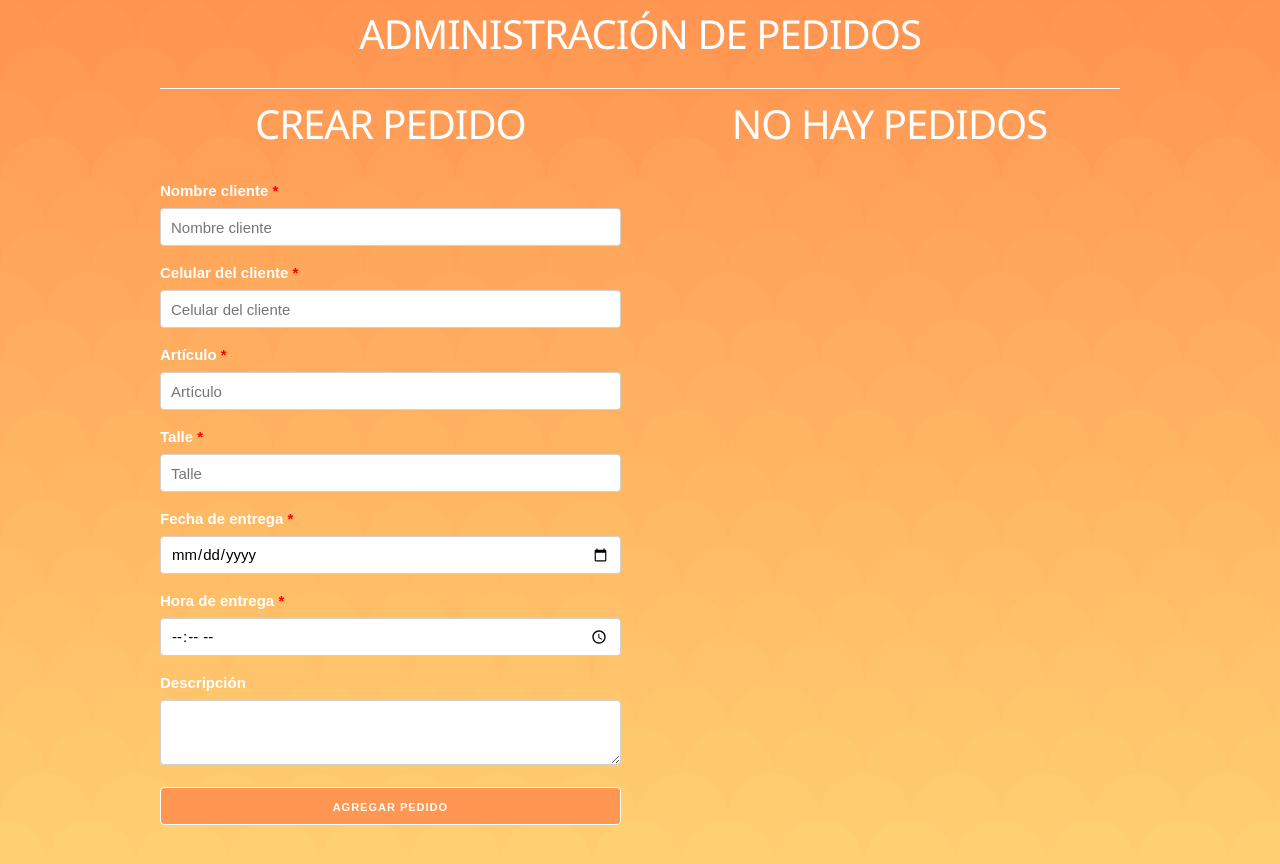
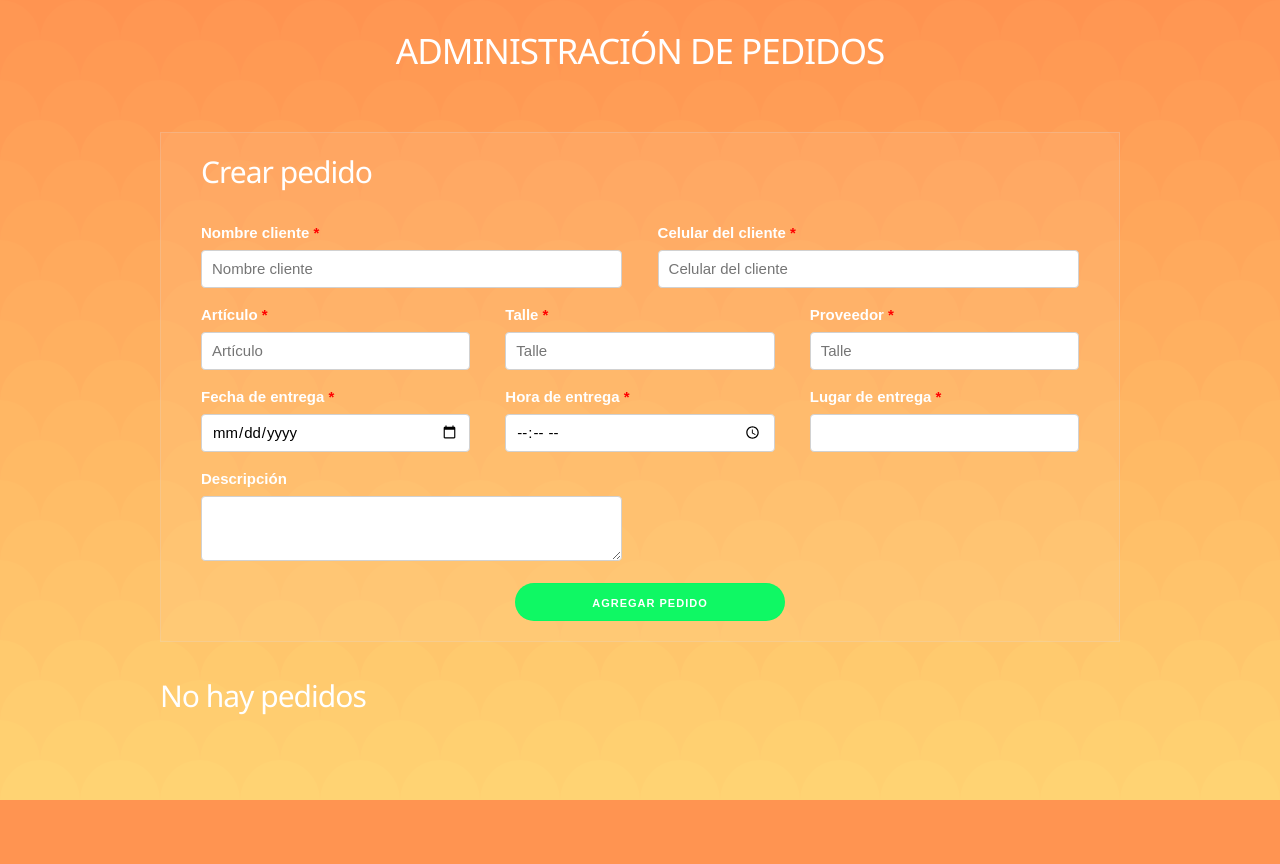
Before and after one commit to FrancoBrizuela01/pedidos-react, a React (Create React App) app: page /formulario in a window 1280 px wide. Shown: the top 864 px of the page. After the commit the page ends 800 px from the top, so only its background shows below. Built offline with nearby package versions, Linux system fonts and the light colour scheme.

Commit message:
cambio de diseño y agregaciones en el input

```diff
--- a/src/App.js
+++ b/src/App.js
@@ -39,11 +39,11 @@ function App() {
       </div>
 
       <div className="container">
-        <div className="row">
-          <div className="one-half column">
+        {/* <div className="row"> */}
+        {/* <div className="one-half column"> */}
         <Formulario crearPedido={crearPedido} />
-          </div>
-          <div className="one-half column">
+        {/* </div> */}
+        {/* <div className="one-half column"> */}
         <h2>{titulo}</h2>
         {pedidos.map((pedido) => (
           <Pedido
@@ -52,8 +52,8 @@ function App() {
             eliminarPedido={eliminarPedido}
           />
         ))}
-          </div>
-        </div>
+        {/* </div> */}
+        {/* </div> */}
       </div>
     </>
   );
--- a/src/components/Formulario.js
+++ b/src/components/Formulario.js
@@ -8,8 +8,10 @@ const Formulario = ({ crearPedido }) => {
     celular: "",
     articulo: "",
     talle: "",
+    proveedor: "",
     fecha: "",
     hora: "",
+    lugar: "",
     descripcion: "",
   });
 
@@ -22,8 +24,17 @@ const Formulario = ({ crearPedido }) => {
     });
   };
 
-  const { cliente, celular, articulo, talle, fecha, hora, descripcion } =
-    pedido;
+  const {
+    cliente,
+    celular,
+    articulo,
+    talle,
+    proveedor,
+    fecha,
+    hora,
+    lugar,
+    descripcion,
+  } = pedido;
 
   const submitPedido = (e) => {
     e.preventDefault();
@@ -33,8 +44,10 @@ const Formulario = ({ crearPedido }) => {
       celular.trim() === "" ||
       articulo.trim() === "" ||
       talle.trim() === "" ||
+      proveedor.trim() === "" ||
       fecha.trim() === "" ||
-      hora.trim() === ""
+      hora.trim() === "" ||
+      lugar.trim() === ""
     ) {
       actualizarError(true);
       return;
@@ -51,16 +64,16 @@ const Formulario = ({ crearPedido }) => {
       celular: "",
       articulo: "",
       talle: "",
+      proveedor: "",
       fecha: "",
       hora: "",
+      lugar: "",
       descripcion: "",
     });
   };
 
   return (
     <>
-      <h2>Crear pedido</h2>
-
       {error ? (
         <p className="alerta-error">
           Es necesario completar los campos obligatorios (*)
@@ -68,6 +81,9 @@ const Formulario = ({ crearPedido }) => {
       ) : null}
 
       <form onSubmit={submitPedido}>
+        <h2>Crear pedido</h2>
+        <div class="row">
+          <div class="six columns">
             <label>
               Nombre cliente <span>*</span>
             </label>
@@ -79,7 +95,9 @@ const Formulario = ({ crearPedido }) => {
               onChange={actualizarState}
               value={cliente}
             />
+          </div>
 
+          <div class="six columns">
             <label>
               Celular del cliente <span>*</span>
             </label>
@@ -91,7 +109,11 @@ const Formulario = ({ crearPedido }) => {
               onChange={actualizarState}
               value={celular}
             />
+          </div>
+        </div>
 
+        <div className="row">
+          <div class="four columns">
             <label>
               Artículo <span>*</span>
             </label>
@@ -103,7 +125,9 @@ const Formulario = ({ crearPedido }) => {
               onChange={actualizarState}
               value={articulo}
             />
+          </div>
 
+          <div class="four columns">
             <label>
               Talle <span>*</span>
             </label>
@@ -115,7 +139,25 @@ const Formulario = ({ crearPedido }) => {
               onChange={actualizarState}
               value={talle}
             />
+          </div>
 
+          <div class="four columns">
+            <label>
+              Proveedor <span>*</span>
+            </label>
+            <input
+              type="text"
+              name="proveedor"
+              className="u-full-width"
+              placeholder="Talle"
+              onChange={actualizarState}
+              value={proveedor}
+            />
+          </div>
+        </div>
+
+        <div className="row">
+          <div class="four columns">
             <label>
               Fecha de entrega <span>*</span>
             </label>
@@ -126,7 +168,9 @@ const Formulario = ({ crearPedido }) => {
               onChange={actualizarState}
               value={fecha}
             />
+          </div>
 
+          <div class="four columns">
             <label>
               Hora de entrega <span>*</span>
             </label>
@@ -137,7 +181,24 @@ const Formulario = ({ crearPedido }) => {
               onChange={actualizarState}
               value={hora}
             />
+          </div>
 
+          <div class="four columns">
+            <label>
+              Lugar de entrega <span>*</span>
+            </label>
+            <input
+              type="text"
+              name="lugar"
+              className="u-full-width"
+              onChange={actualizarState}
+              value={lugar}
+            />
+          </div>
+        </div>
+
+        <div className="row">
+          <div className="six columns">
             <label>Descripción</label>
             <textarea
               className="u-full-width"
@@ -145,10 +206,16 @@ const Formulario = ({ crearPedido }) => {
               onChange={actualizarState}
               value={descripcion}
             ></textarea>
+          </div>
+        </div>
 
-        <button type="submit" className="u-full-width button-primary">
+        <div className="row">
+          <div className="four columns offset-by-four ">
+            <button type="submit" className="u-full-width button-primary ">
               Agregar Pedido
             </button>
+          </div>
+        </div>
       </form>
     </>
   );
--- a/src/components/Pedido.js
+++ b/src/components/Pedido.js
@@ -5,10 +5,14 @@ const Pedido = ({ pedido, eliminarPedido }) => {
   const url = `https://wa.me/54${pedido.celular}?text=${msj}`;
 
   return (
-    <div className="pedido">
+    <div class="row">
+      <div class="eight columns offset-by-two">
+        <div className="pedido" id="pedido">
+          <div class="seven columns">
             <p>
               Cliente:<span> {pedido.cliente} </span>
             </p>
+
             <p>
               Celular:<span> {pedido.celular}</span>
               <a
@@ -20,12 +24,20 @@ const Pedido = ({ pedido, eliminarPedido }) => {
                 Enviar WhatsApp
               </a>
             </p>
+
             <p>
               Articulo:<span> {pedido.articulo}</span>
             </p>
+
             <p>
               Talle:<span> {pedido.talle}</span>
             </p>
+
+            <p>
+              Proveedor:<span> {pedido.proveedor}</span>
+            </p>
+          </div>
+          <div class="five columns">
             <p>
               Fecha de entrega:<span> {pedido.fecha}</span>
             </p>
@@ -33,9 +45,20 @@ const Pedido = ({ pedido, eliminarPedido }) => {
               Hora de entrega:<span> {pedido.hora}</span>
             </p>
             <p>
-        Descripción:<span> {pedido.descripcion}</span>
+              Lugar de entrega:<span> {pedido.hora}</span>
             </p>
+          </div>
+          <div className="row">
+            <div className="seven columns">
+              <p>
+                Descripción:
+                <span className="desc"> {pedido.descripcion}</span>
+              </p>
+            </div>
+          </div>
 
+          <div className="row">
+            <div className="four columns  ">
               <button
                 className="button eliminar u-full-width"
                 onClick={() => eliminarPedido(pedido.id)}
@@ -43,6 +66,10 @@ const Pedido = ({ pedido, eliminarPedido }) => {
                 Eliminar &times;
               </button>
             </div>
+          </div>
+        </div>
+      </div>
+    </div>
   );
 };
 
--- a/src/index.css
+++ b/src/index.css
@@ -12,8 +12,7 @@ body {
   min-height: 100%;
   padding-bottom: 5rem;
 }
-h1,
-h2 {
+h1 {
   color: white;
   padding: 1rem 0;
   text-align: center;
@@ -21,10 +20,18 @@ h2 {
   font-family: "Noto Sans", sans-serif;
   font-size: 4rem;
 }
+h2 {
+  color: white;
+  padding: 1rem 0;
+  /* text-transform: uppercase; */
+  font-family: "Noto Sans", sans-serif;
+  font-size: 3rem;
+}
 
-p a, p a:hover{
-    color: #25D366;
-    margin-left: 10px;
+p a,
+p a:hover {
+  color: #25d366;
+  margin-left: 10px;
 }
 
 .lista-pedido .media {
@@ -65,15 +72,24 @@ input[type="time"] {
 }
 
 .pedido {
-  padding: 2rem;
+  /* padding: 2rem; */
   background: white;
-  border-bottom: 1px solid #e1e1e1;
+  /* border-bottom: 1px solid #e1e1e1; */
   color: black;
+  border: 1px solid rgba(223, 212, 212, 0.246);
+  border-radius: 60px;
+  padding-bottom: 20px;
+  padding-top: 20px;
+  padding-right: 20px;
+  padding-left: 20px;
+  margin-bottom: 20px;
+  /* background-color: rgba(251, 247, 247, 0.061); */
 }
 
 .pedido p {
   font-weight: bold;
   margin-bottom: 0.8rem;
+  font-size: 1.6rem;
 }
 .pedido p span {
   font-weight: normal;
@@ -86,34 +102,100 @@ input[type="time"] {
   border-bottom-left-radius: 1rem;
   border-bottom-right-radius: 1rem;
 }
-.button.eliminar,
-.button.eliminar:hover {
+.button.eliminar {
   background-color: #f30909;
   color: white;
   margin-top: 2rem;
+  border-radius: 60px;
+  border: 1px solid #f30909;
+  transition: 0.3s;
+}
+.button.eliminar:hover {
+  letter-spacing: 1.8px;
+  background-color: #f30909;
+  border: 1px solid #f30909;
+}
+
+form {
+  border: 1px solid rgba(223, 212, 212, 0.246);
+  border-radius: 60px;
+  padding-bottom: 40px;
+  padding-top: 40px;
+  padding-right: 40px;
+  padding-left: 40px;
+  background-color: rgba(251, 247, 247, 0.061);
 }
 
 .alerta-error {
   background-color: red;
   color: white;
   padding: 1rem;
-  font-size: 1.5rem;
+  font-size: 1.3rem;
   text-transform: uppercase;
   text-align: center;
   font-family: "Noto Sans", sans-serif;
 }
 
 button.button-primary {
-  background-color: rgb(255 151 83);
-  border: 1px solid white;
+  border-radius: 60px;
+  border: 1px solid rgba(7, 250, 100, 0.966);
+  background-color: rgba(7, 250, 100, 0.966);
+  transition: 0.3s;
 }
 
 button.button-primary:hover {
-  background-color: white;
-  color: rgb(255 151 83);
-  border: 1px solid rgb(255 151 83);
+  letter-spacing: 1.8px;
+  background-color: rgba(7, 250, 100, 0.966);
+  border: 1px solid rgba(7, 250, 100, 0.966);
 }
 
-.title{
-    border-bottom: 1px solid white;
+.title {
+  padding-top: 20px;
+  padding-bottom: 30px;
 }
+
+/* Larger than mobile */
+@media (min-width: 400px) {
+  h1 {
+    font-size: 3.5rem;
+  }
+  form {
+    border-radius: 0px;
+    padding-bottom: 10px;
+    padding-top: 10px;
+  }
+}
+
+/* Larger than phablet */
+@media (min-width: 550px) {
+  h1 {
+    font-size: 3.5rem;
+  }
+  form {
+    border: 0px solid rgba(223, 212, 212, 0.246);
+    border-radius: 0px;
+    padding-bottom: 10px;
+    padding-top: 10px;
+
+  }
+}
+
+/* Larger than tablet */
+@media (min-width: 770px) {
+  button.button-primary {
+    margin-left: 1rem;
+  }
+
+  h1 {
+    font-size: 3.5rem;
+  }
+  form {
+    border: 1px solid rgba(223, 212, 212, 0.246);
+    border-radius: 0;
+    padding-bottom: 10px;
+    padding-top: 10px;
+    background-color: rgba(251, 247, 247, 0.061);
+  }
+}
+.desc {
+}
```
Lines whose indentation alone changed are shown as unchanged.
